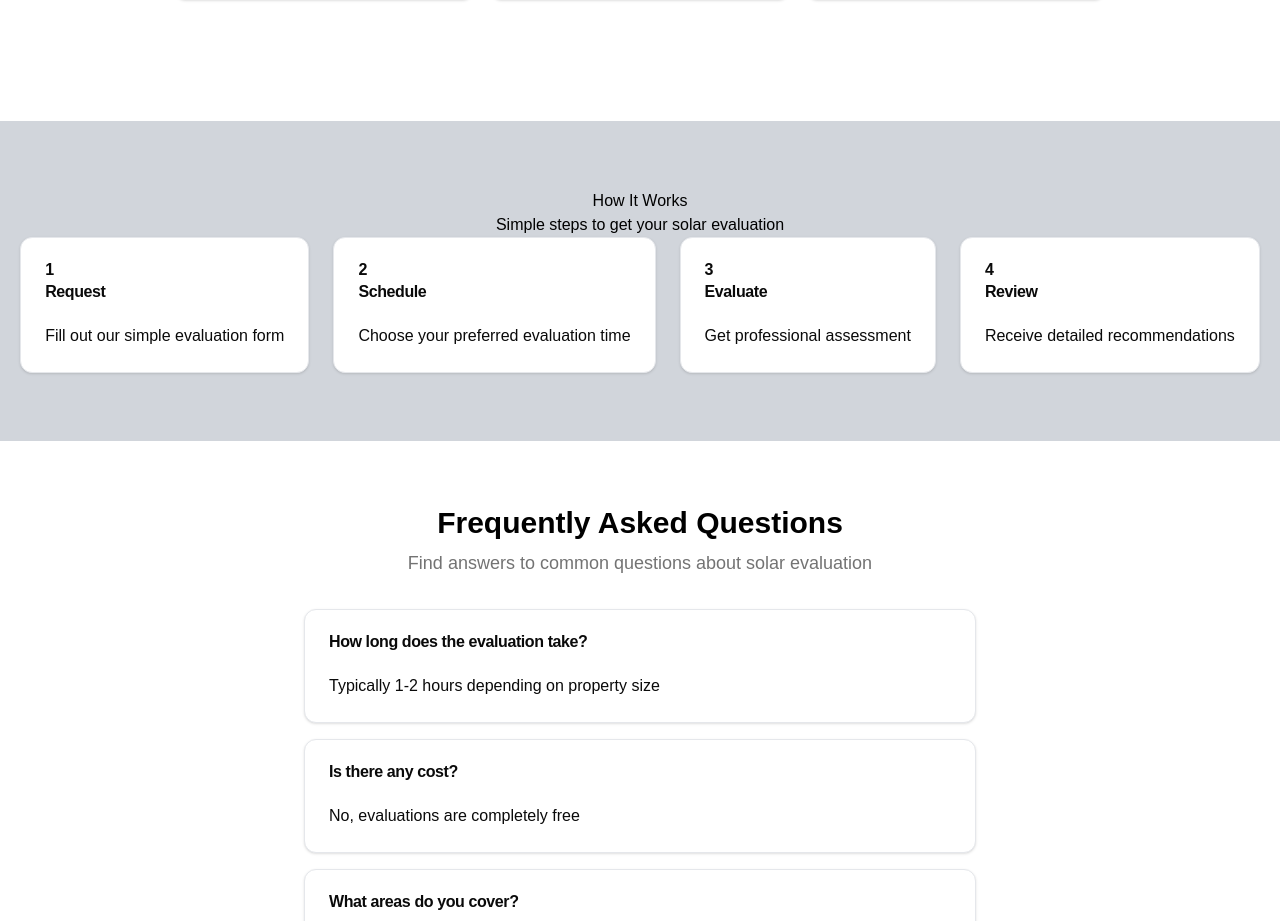
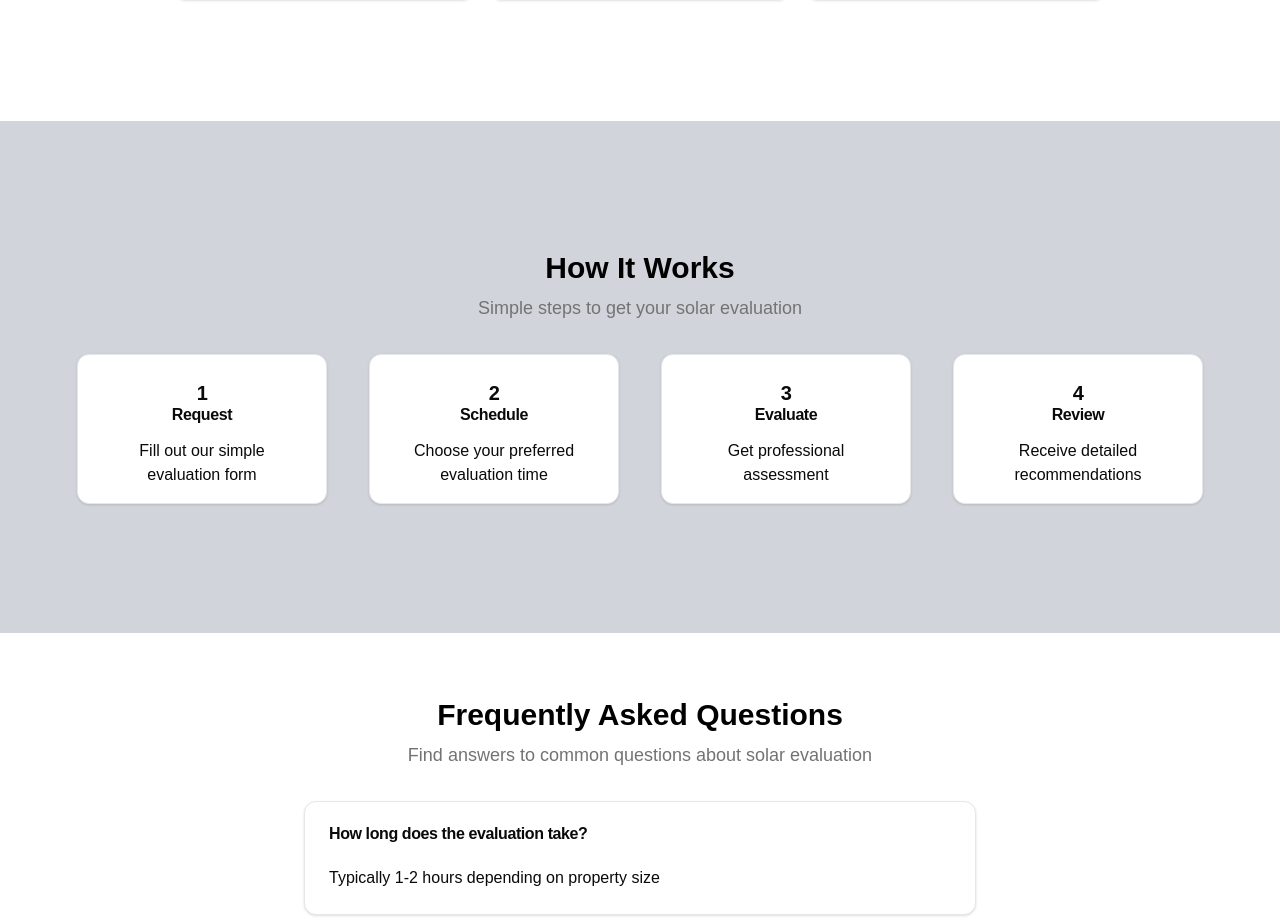
Before and after one commit to chingu-voyages/v52-tier3-team-33, a Next.js app in the folder solar-panel/: page /public in a window 1280 px wide. Shown: the part 984-1905 px from the top of the page. Built offline with nearby package versions, Linux system fonts and the light colour scheme.

Commit message:
Add styling to process component

```diff
--- a/solar-panel/src/app/public/adopt/process.tsx
+++ b/solar-panel/src/app/public/adopt/process.tsx
@@ -3,45 +3,47 @@ import { Card, CardContent, CardHeader, CardTitle } from "@/components/ui/card";
 export default function Process(): React.ReactNode {
   return (
     <section
-      className="flex max-h-96 min-h-80 w-full flex-col items-center justify-center  bg-gray-300"
+      className="flex min-h-[32rem] w-full flex-col items-center justify-center bg-gray-300 py-16"
       id="process"
     >
-      <h1>How It Works</h1>
-      <p>Simple steps to get your solar evaluation</p>
-      <div className="flex gap-6">
-        <Card>
-          <CardHeader>
-            <CardTitle>1</CardTitle>
+      <h1 className="text-3xl font-bold">How It Works</h1>
+      <p className="text-muted-foreground mt-2 text-lg">
+        Simple steps to get your solar evaluation
+      </p>
+      <div className="mt-8 grid w-full grid-cols-1 place-items-center gap-4 px-4 sm:grid-cols-2 sm:px-8 md:max-w-2xl lg:max-w-none lg:grid-cols-4 lg:px-16">
+        <Card className="w-full max-w-[250px] text-center">
+          <CardHeader className="space-y-0 pb-2">
+            <CardTitle className="text-xl">1</CardTitle>
             <CardTitle>Request</CardTitle>
           </CardHeader>
-          <CardContent>
+          <CardContent className="pb-4 pt-2">
             <p>Fill out our simple evaluation form</p>
           </CardContent>
         </Card>
-        <Card>
-          <CardHeader>
-            <CardTitle>2</CardTitle>
+        <Card className="w-full max-w-[250px] text-center">
+          <CardHeader className="space-y-0 pb-2">
+            <CardTitle className="text-xl">2</CardTitle>
             <CardTitle>Schedule</CardTitle>
           </CardHeader>
-          <CardContent>
+          <CardContent className="pb-4 pt-2">
             <p>Choose your preferred evaluation time</p>
           </CardContent>
         </Card>
-        <Card>
-          <CardHeader>
-            <CardTitle>3</CardTitle>
+        <Card className="w-full max-w-[250px] text-center">
+          <CardHeader className="space-y-0 pb-2">
+            <CardTitle className="text-xl">3</CardTitle>
             <CardTitle>Evaluate</CardTitle>
           </CardHeader>
-          <CardContent>
+          <CardContent className="pb-4 pt-2">
             <p>Get professional assessment</p>
           </CardContent>
         </Card>
-        <Card>
-          <CardHeader>
-            <CardTitle>4</CardTitle>
+        <Card className="w-full max-w-[250px] text-center">
+          <CardHeader className="space-y-0 pb-2">
+            <CardTitle className="text-xl">4</CardTitle>
             <CardTitle>Review</CardTitle>
           </CardHeader>
-          <CardContent>
+          <CardContent className="pb-4 pt-2">
             <p>Receive detailed recommendations</p>
           </CardContent>
         </Card>
```
